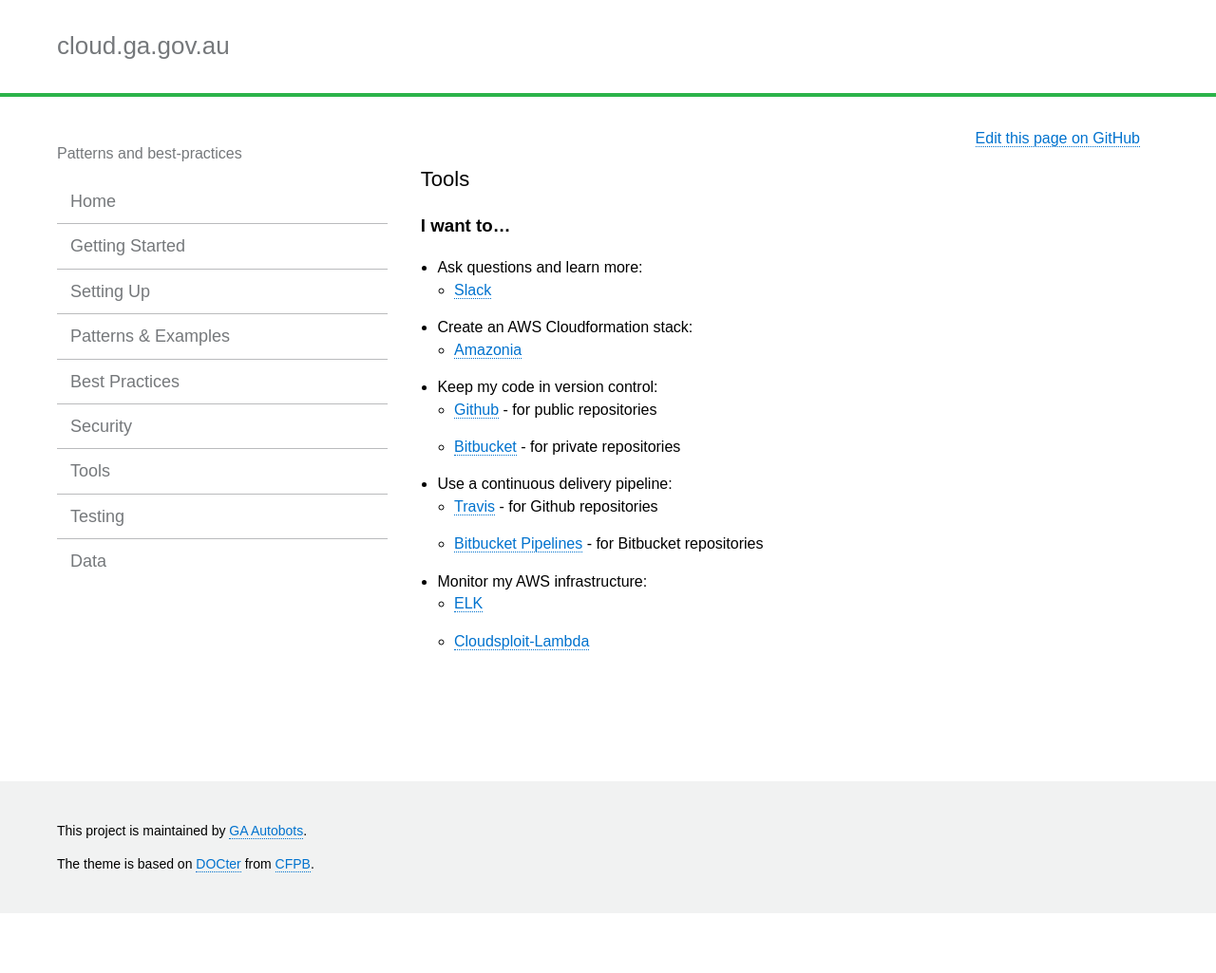
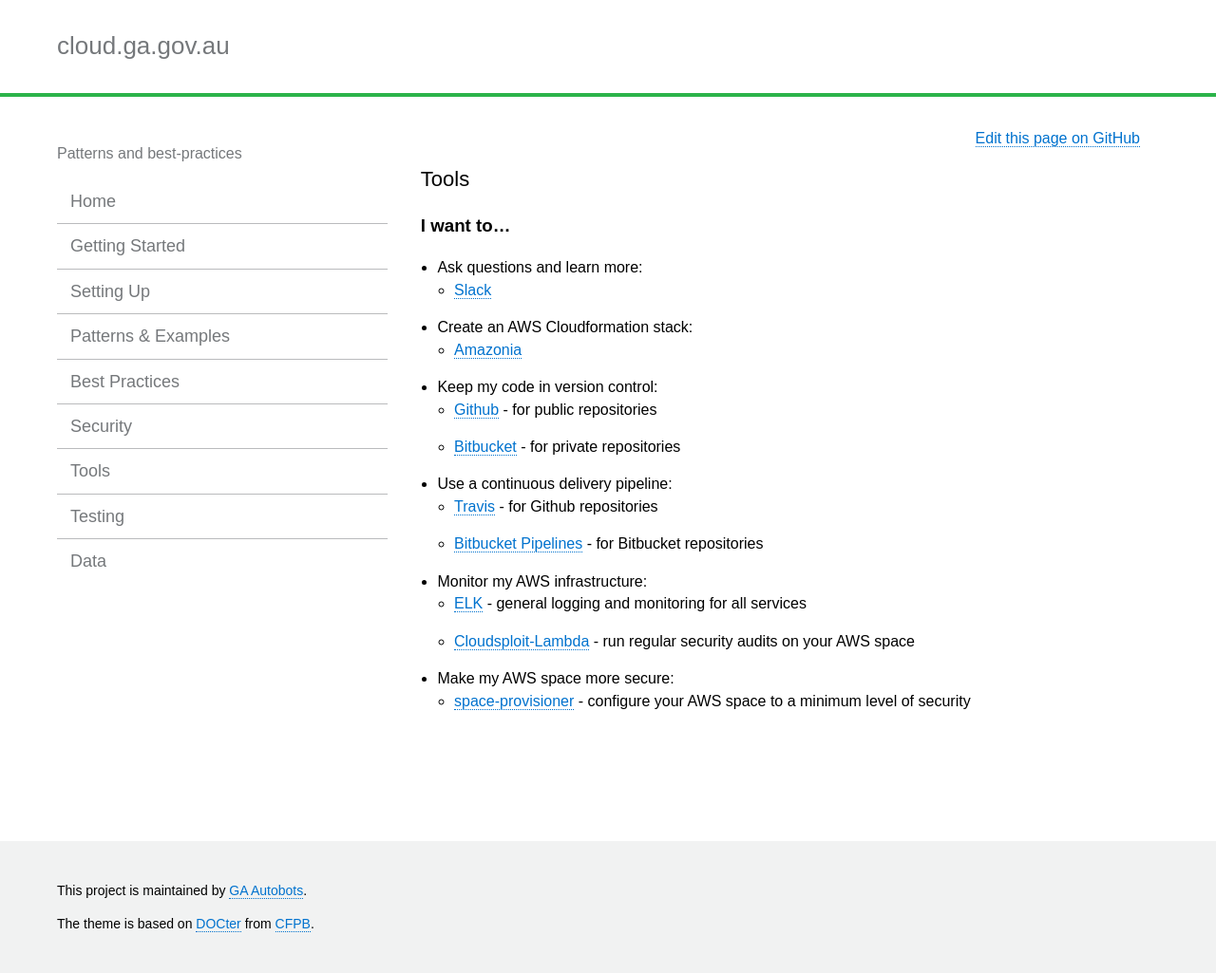
Before and after one commit to GeoscienceAustralia/cloud, a Jekyll site: the page built from docs/_pages/tools/index.md, in a window 1280 px wide. Shown: the whole page at 95% size. Built offline with Jekyll 4.4.1, drawn with Linux system fonts in a browser that asks for light colours; before the commit the page ends 962 px from its top, so only the background shows below that.

Commit message:
Add space provisioner info

```diff
--- a/docs/_pages/tools/index.md
+++ b/docs/_pages/tools/index.md
@@ -21,5 +21,8 @@
   * [Bitbucket Pipelines](https://bitbucket.org/product/features/pipelines) - for Bitbucket repositories
 
 * Monitor my AWS infrastructure:
-  * [ELK](https://github.com/GeoscienceAustralia/toucan/tree/master/monitoring)
-  * [Cloudsploit-Lambda](https://github.com/GeoscienceAustralia/cloudsploit-lambda)
+  * [ELK](https://github.com/GeoscienceAustralia/toucan/tree/master/monitoring) - general logging and monitoring for all services
+  * [Cloudsploit-Lambda](https://github.com/GeoscienceAustralia/cloudsploit-lambda) - run regular security audits on your AWS space
+
+* Make my AWS space more secure:
+  * [space-provisioner](https://bitbucket.org/geoscienceaustralia/space-provisioner) - configure your AWS space to a minimum level of security
```
